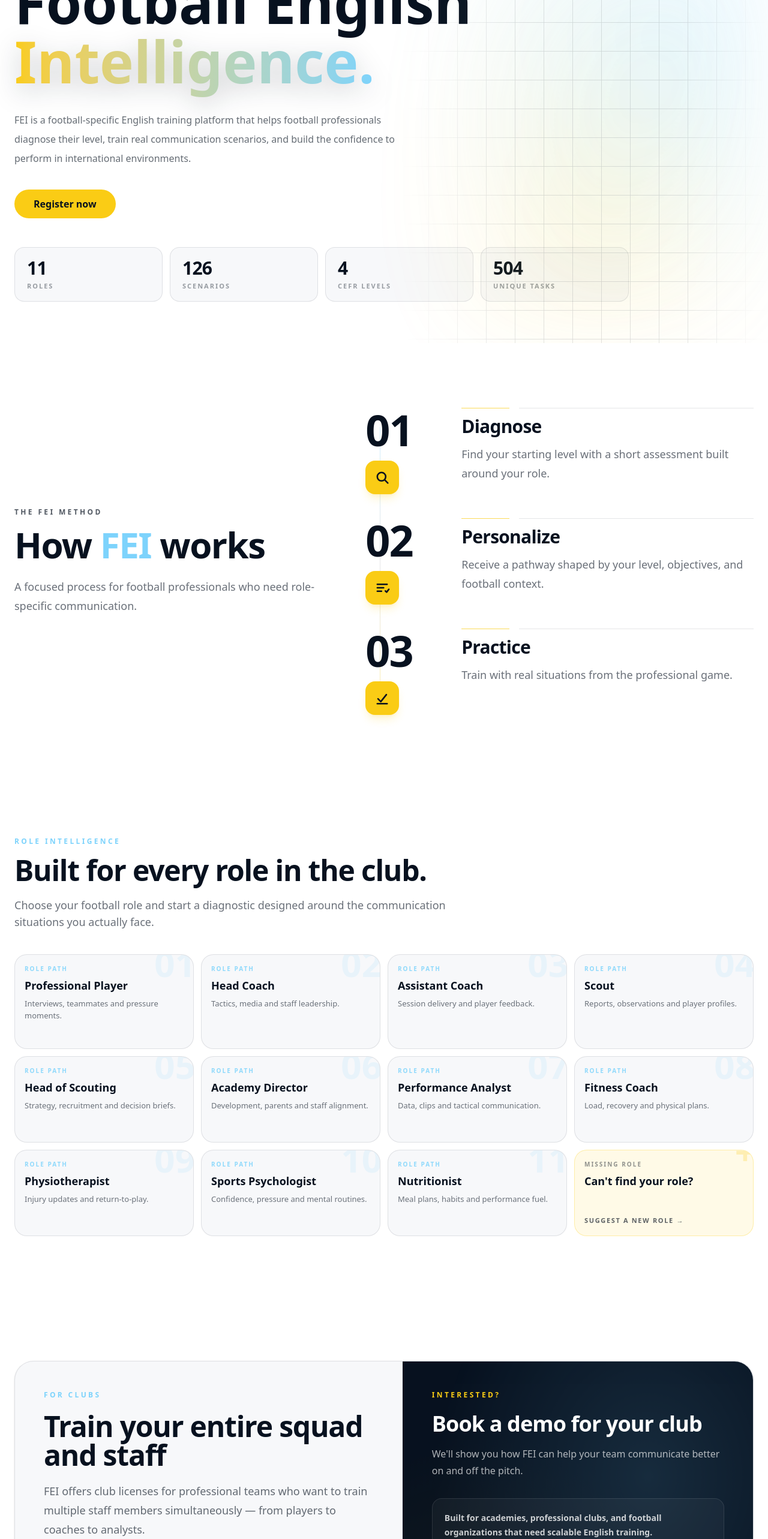
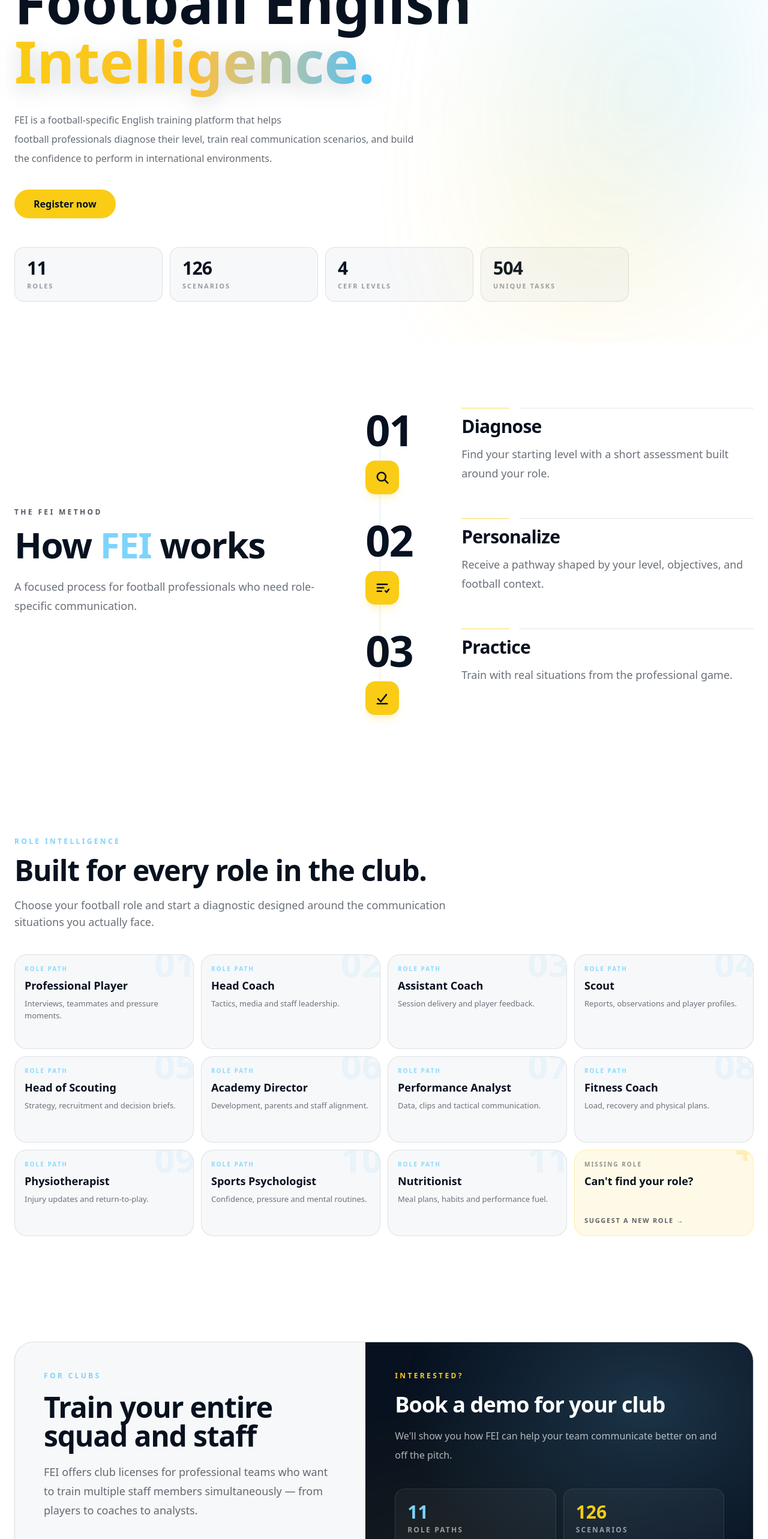
Before and after one commit to feifootball/fei-platform, a Next.js app: page / in a window 1280 px wide. Shown: the part 234-2800 px from the top of the page at 60% size. Built offline with nearby package versions, Linux system fonts and the light colour scheme.

Commit message:
Refine light home design

```diff
--- a/app/page.tsx
+++ b/app/page.tsx
@@ -155,23 +155,15 @@
           }}
         />
 
-        <div
-          className="pointer-events-none absolute right-0 top-0 hidden h-full w-[48%] opacity-[0.15] lg:block"
-          style={{
-            backgroundImage:
-              'linear-gradient(rgba(7, 17, 31, 0.78) 1px, transparent 1px), linear-gradient(90deg, rgba(7, 17, 31, 0.78) 1px, transparent 1px), radial-gradient(circle at 72% 30%, rgba(125, 211, 252, 0.18), transparent 42%), radial-gradient(circle at 58% 68%, rgba(250, 204, 21, 0.14), transparent 40%)',
-            backgroundSize: '48px 48px, 48px 48px, auto, auto',
-            maskImage: 'linear-gradient(90deg, transparent 0%, black 34%, black 76%, transparent 100%)',
-          }}
-        />
+
 
         <div className="mx-auto w-full max-w-[1500px]">
           <div className="max-w-5xl">
             <p className="text-xs font-black uppercase tracking-[0.3em] text-fei-bg/55">{t.tagline}</p>
 
-            <h1 className="mt-6 text-5xl font-black leading-[1.03] text-fei-bg sm:text-6xl lg:text-7xl xl:text-8xl">
+            <h1 className="mt-6 text-5xl font-extrabold leading-[1.03] text-fei-bg sm:text-6xl lg:text-7xl xl:text-8xl">
               Football English<br />
-              <span className="bg-gradient-to-r from-fei-yellow to-fei-sky bg-clip-text text-transparent drop-shadow-[0_12px_22px_rgba(7,17,31,0.22)]">
+              <span className="bg-gradient-to-r from-[#facc15] via-[#fbbf24] to-[#38bdf8] bg-clip-text font-black text-transparent drop-shadow-[0_10px_16px_rgba(75,85,99,0.22)]">
                 Intelligence.
               </span>
             </h1>
@@ -179,13 +171,13 @@
             <div className="mt-8 max-w-2xl text-[15px] font-normal leading-7 text-fei-bg/62 sm:text-base sm:leading-8">
               {lang === 'en' ? (
                 <p>
-                  FEI is a football-specific English training platform that helps football professionals diagnose their level,
-                  train real communication scenarios, and build the confidence to perform in international environments.
+                  FEI is a football-specific English training platform that helps<br className="hidden sm:block" />
+                  football professionals diagnose their level, train real communication scenarios, and build the confidence to perform in international environments.
                 </p>
               ) : (
                 <p>
-                  FEI es una plataforma de entrenamiento en inglés especializada en fútbol que ayuda a profesionales del fútbol
-                  a diagnosticar su nivel, entrenar situaciones reales de comunicación y ganar confianza para desenvolverse en entornos internacionales.
+                  FEI es una plataforma de entrenamiento en inglés especializada en fútbol que ayuda<br className="hidden sm:block" />
+                  a profesionales del fútbol a diagnosticar su nivel, entrenar situaciones reales de comunicación y ganar confianza para desenvolverse en entornos internacionales.
                 </p>
               )}
             </div>
@@ -376,10 +368,10 @@
         </div>
       </section>
 
-      <section id="for-clubs" className="scroll-mt-32 bg-white px-6 py-20 text-fei-bg sm:py-28">
+      <section id="for-clubs" className="scroll-mt-32 bg-white px-6 py-16 text-fei-bg sm:py-20">
         <div className="mx-auto max-w-[1500px]">
           <div className="overflow-hidden rounded-[2rem] border border-fei-bg/10 bg-[#F7F8FA] shadow-sm">
-            <div className="grid lg:grid-cols-[1.05fr_0.95fr]">
+            <div className="grid lg:grid-cols-[0.95fr_1.05fr]">
               <div className="p-8 sm:p-10 lg:p-12">
                 <p className="text-xs font-black uppercase tracking-[0.28em] text-fei-sky">{t.clubs_label}</p>
 
@@ -391,19 +383,6 @@
                   {t.clubs_description}
                 </p>
 
-                <div className="mt-8 grid gap-3 sm:grid-cols-2">
-                  {t.clubs_features.map((item, index) => (
-                    <div key={item} className="group rounded-2xl border border-fei-bg/10 bg-white px-5 py-4 transition duration-300 hover:-translate-y-0.5 hover:border-fei-sky/45 hover:shadow-lg hover:shadow-fei-bg/5">
-                      <p className="text-xs font-black uppercase tracking-[0.2em] text-fei-sky">
-                        0{index + 1}
-                      </p>
-                      <p className="mt-2 text-sm font-semibold leading-6 text-fei-bg/72">
-                        {item}
-                      </p>
-                    </div>
-                  ))}
-                </div>
-
                 <a href="/contact" className="mt-9 inline-flex rounded-full bg-fei-bg px-8 py-3 font-bold text-white transition hover:bg-fei-bg/90">
                   {t.contact_us}
                 </a>
@@ -411,30 +390,40 @@
 
               <div className="relative border-t border-fei-bg/10 bg-fei-bg p-8 text-white sm:p-10 lg:border-l lg:border-t-0 lg:p-12">
                 <div
-                  className="pointer-events-none absolute inset-0 opacity-30"
+                  className="pointer-events-none absolute inset-0 opacity-35"
                   style={{
                     background:
-                      'radial-gradient(ellipse at 70% 28%, rgba(125,211,252,0.45), transparent 62%), radial-gradient(ellipse at 20% 80%, rgba(250,204,21,0.18), transparent 56%)',
+                      'radial-gradient(ellipse at 72% 22%, rgba(125,211,252,0.52), transparent 62%), radial-gradient(ellipse at 18% 86%, rgba(250,204,21,0.18), transparent 56%)',
                   }}
                 />
 
-                <div className="relative">
+                <div className="relative flex min-h-[300px] flex-col justify-between">
+                  <div>
                     <p className="text-xs font-black uppercase tracking-[0.28em] text-fei-yellow">{t.clubs_interested}</p>
 
                     <h3 className="mt-5 text-3xl font-black tracking-tight text-white sm:text-4xl">
                       {t.clubs_demo_title}
                     </h3>
 
-                  <p className="mt-4 text-sm leading-7 text-white/68 sm:text-base">
+                    <p className="mt-4 max-w-xl text-base leading-8 text-white/68">
                       {t.clubs_demo_description}
                     </p>
+                  </div>
 
-                  <div className="mt-8 rounded-2xl border border-white/10 bg-white/[0.04] p-5">
-                    <p className="text-sm font-semibold leading-6 text-white/78">
-                      {lang === 'en'
-                        ? 'Built for academies, professional clubs, and football organizations that need scalable English training.'
-                        : 'Diseñado para academias, clubes profesionales y organizaciones de fútbol que necesitan entrenamiento de inglés escalable.'}
+                  <div className="mt-10 grid gap-3 sm:grid-cols-2">
+                    <div className="rounded-2xl border border-white/10 bg-white/[0.045] p-5">
+                      <p className="text-3xl font-black text-fei-sky">11</p>
+                      <p className="mt-1 text-xs font-bold uppercase tracking-[0.18em] text-white/55">
+                        {lang === 'en' ? 'Role paths' : 'Rutas por rol'}
                       </p>
+                    </div>
+
+                    <div className="rounded-2xl border border-white/10 bg-white/[0.045] p-5">
+                      <p className="text-3xl font-black text-fei-yellow">126</p>
+                      <p className="mt-1 text-xs font-bold uppercase tracking-[0.18em] text-white/55">
+                        {lang === 'en' ? 'Scenarios' : 'Escenarios'}
+                      </p>
+                    </div>
                   </div>
 
                   <a href="/contact" className="mt-8 inline-flex w-full items-center justify-center rounded-full border border-fei-yellow/45 px-6 py-3 text-sm font-bold text-fei-yellow transition hover:bg-fei-yellow hover:text-fei-bg">
@@ -447,7 +436,7 @@
         </div>
       </section>
 
-      <section id="pricing" className="scroll-mt-32 bg-white px-6 py-20 text-fei-bg sm:py-28">
+      <section id="pricing" className="scroll-mt-32 bg-white px-6 pb-20 pt-10 text-fei-bg sm:pb-28 sm:pt-12">
         <div className="mx-auto max-w-[1500px]">
           <div className="mx-auto max-w-3xl text-center">
             <p className="text-xs font-black uppercase tracking-[0.28em] text-fei-sky">{t.pricing_label}</p>
```
Also changed, not shown: public/logo-nav.svg. Lines whose indentation alone changed are shown as unchanged.
